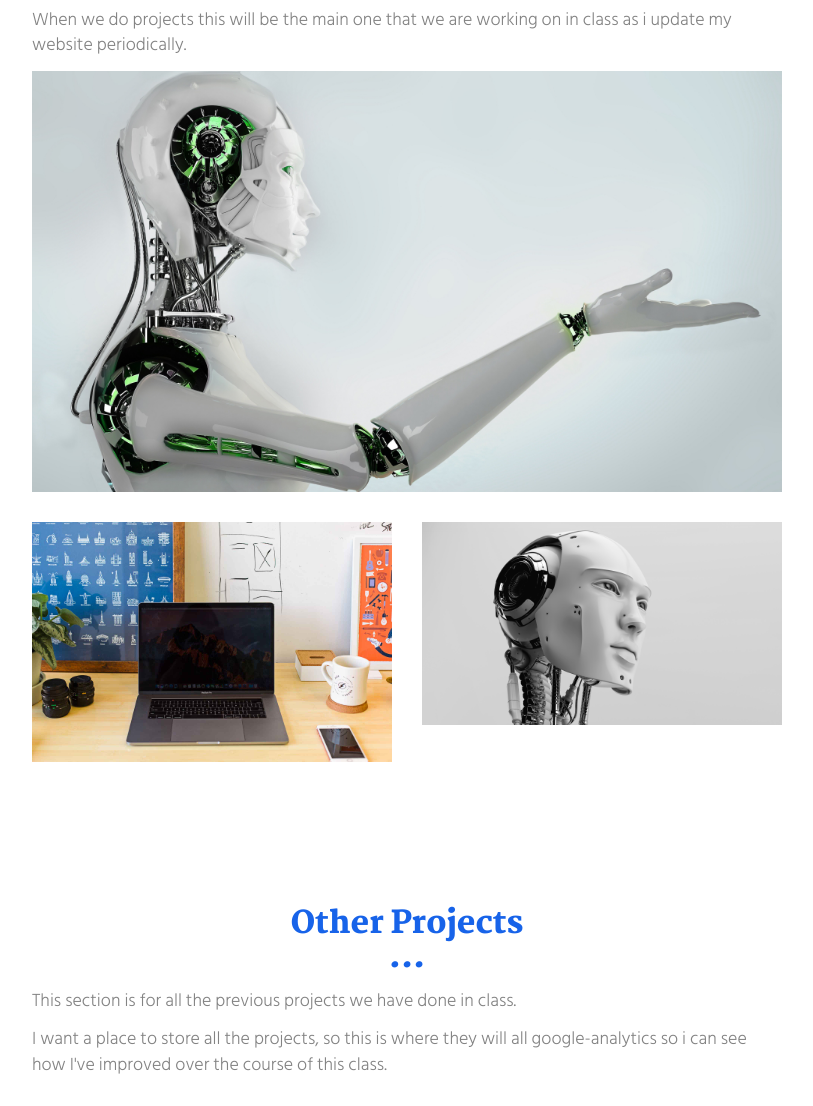
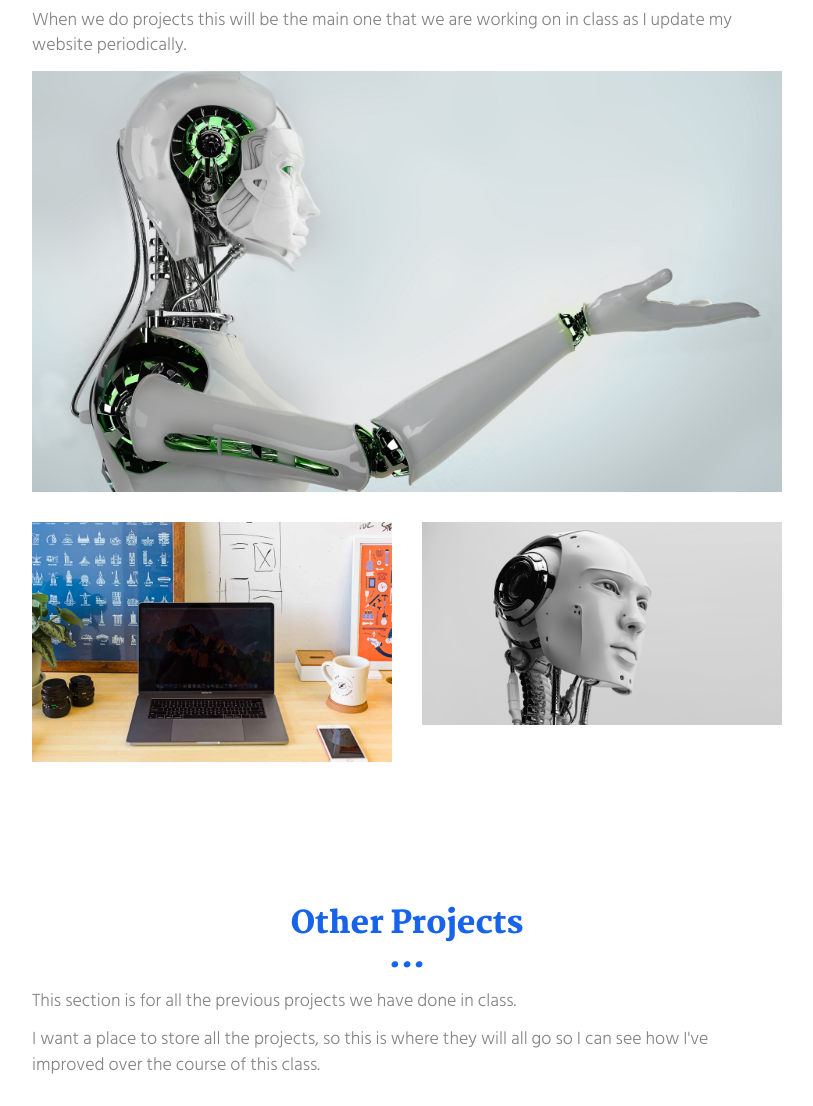
Before and after one commit to Kylefostertaz/Kylefostertaz.github.io, a plain HTML site: page project.html in a window 1280 px wide. Shown: the part 306-1412 px from the top of the page, without its empty margins (233-1046 px from the left). Drawn offline with Linux system fonts and the light colour scheme.

Commit message:
fixed my I's

```diff
--- a/project.html
+++ b/project.html
@@ -69,7 +69,7 @@
         <div class="col-xs-12 col-md-8 col-md-offset-2">
           <h1 class="text-center">Main Project</h1>
           <p>When we do projects this will be the main one that we are working on
-			in class as i update my website periodically.</p>
+			in class as I update my website periodically.</p>
 
           <div class="section-container-spacer">
             <img src="./assets/images/img-06.jpg" alt="Robot Full Body" class="img-responsive reveal-content" data-action="zoom">
@@ -95,8 +95,8 @@
           <h2 class="text-center">Other Projects</h2>
           <div class="section-container-spacer">
             <p>This section is for all the previous projects we have done in class.</p>
-            <p>I want a place to store all the projects, so this is where they will all google-analytics
-				so i can see how I've improved over the course of this class.</p>
+            <p>I want a place to store all the projects, so this is where they will all go
+				so I can see how I've improved over the course of this class.</p>
           </div>
           <a href="https://scratch.mit.edu/projects/327281224/" target="_blank"><img src="./assets/images/scratch_img.PNG" alt="Scratch Game Image with Link"></a>
         </div>
```
Also changed, not shown: .c9/metadata/environment/project.html, .c9/metadata/preview-/index.html, 1 other file.
